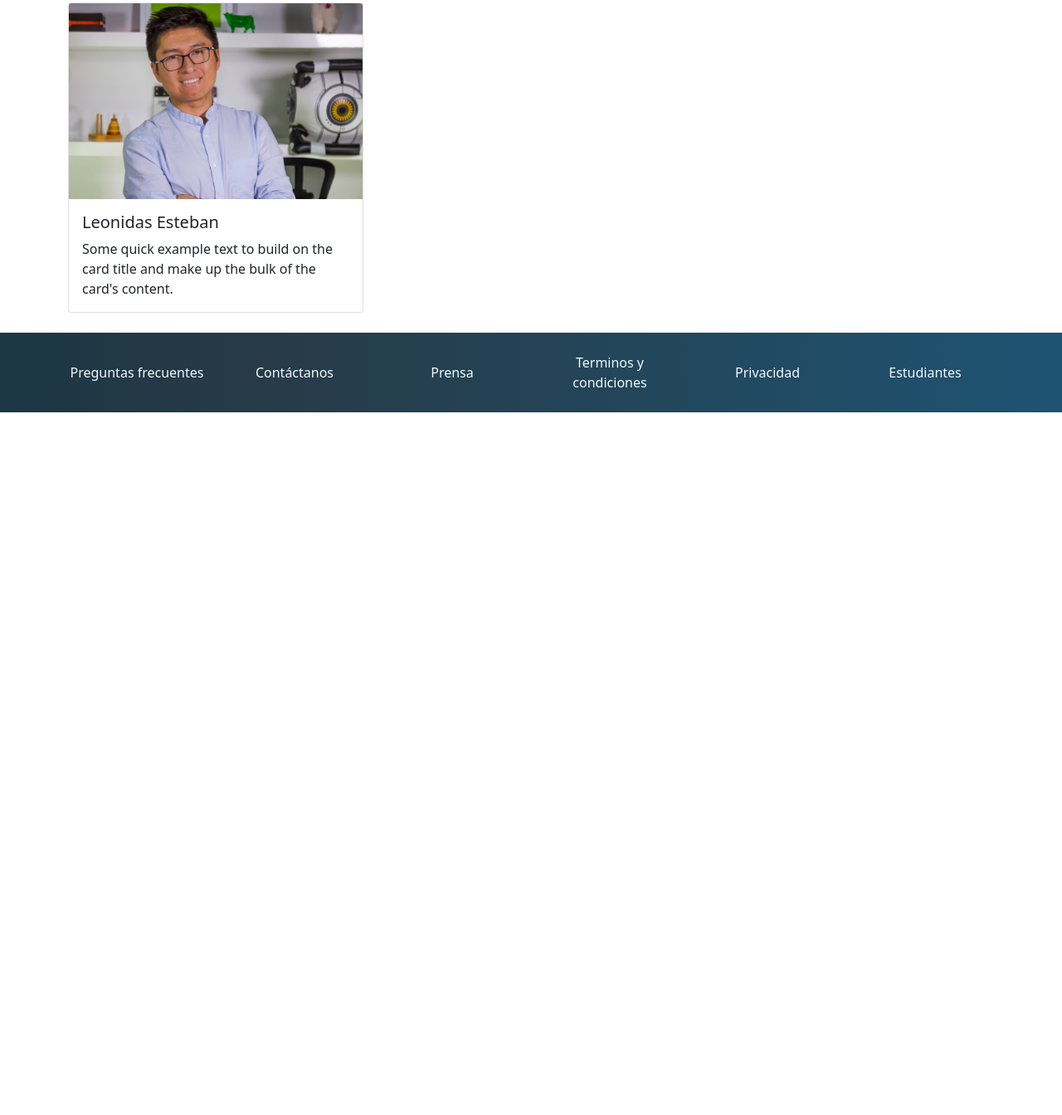
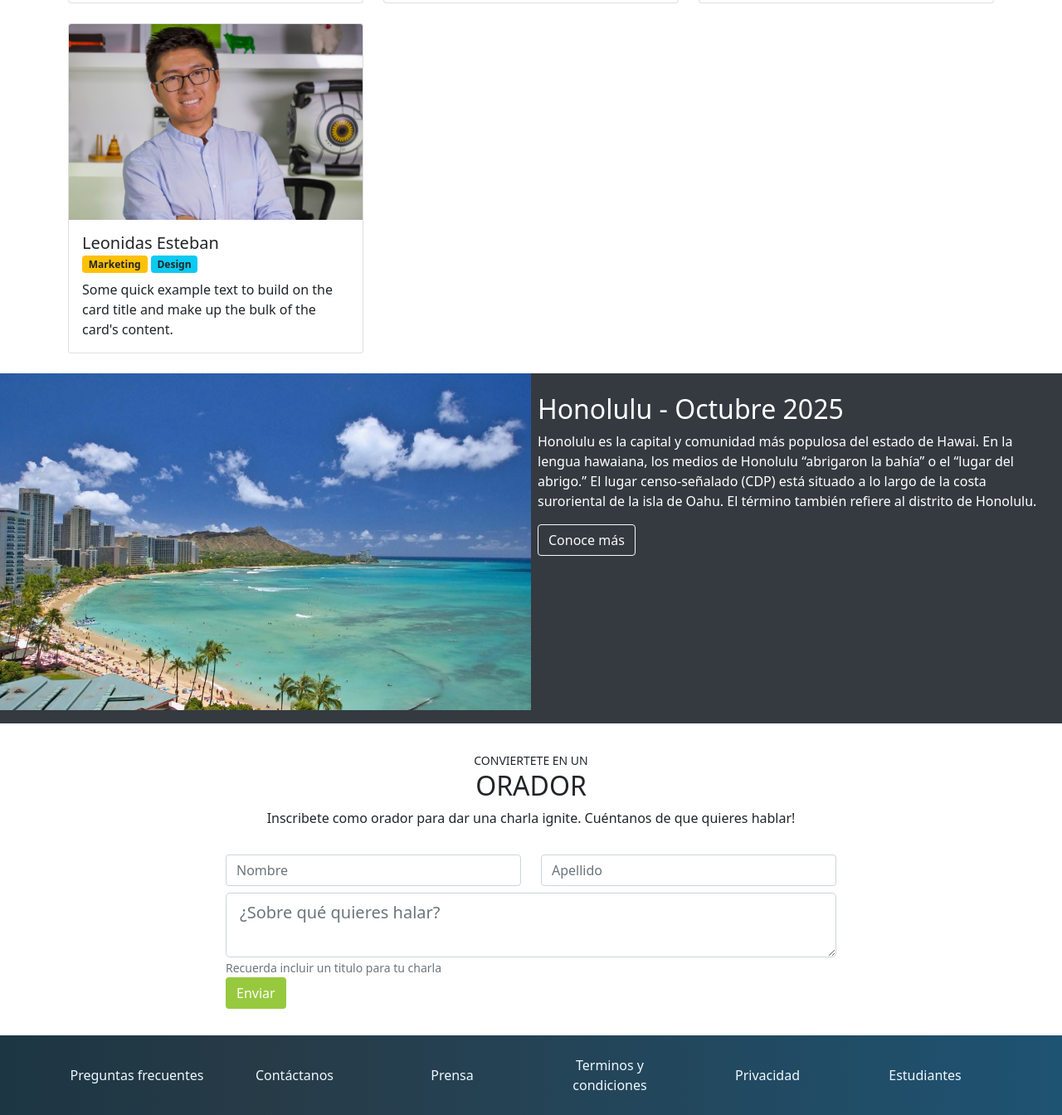
Before and after one commit to AlexanderLGRS/Platziconf, a plain HTML site: page index.html in a window 1280 px wide. Shown: the part 1277-2621 px from the top of the page at 83% size. Before the commit the page ends 1774 px from the top, so only its background shows below. Drawn offline with nearby package versions, Linux system fonts and the light colour scheme.

Commit message:
Agrego seccion Honolulu y conviertete en un orador

```diff
--- a/index.html
+++ b/index.html
@@ -87,8 +87,9 @@
         </div>
     </main>
     <!-- Main -->
+
     <!-- Speakers -->
-    <section id="speakers" class="mt-4 mb-4">
+    <section id="speakers" class="my-4">
         <div class="container">
             <div class="row">
                 <div class="col text-center text-uppercase">
@@ -101,8 +102,13 @@
                     <div class="card">
                         <img src="./assets/speakers/cvander.jpg" class="card-img-top" alt="Foto de Christian Van Der">
                         <div class="card-body">
-                            <h5 class="card-title">Christian Van Der H.</h5>
-                            <p class="card-text">Some quick example text to build on the card title and make up the bulk of the
+                            <h5 class="card-title mb-0">Christian Van Der H.</h5>
+                            <div class="badges mb-2">
+                                <span class="badge bg-warning text-dark">Networking</span>
+                                <span class="badge bg-info text-dark">Trading</span>
+                            </div>
+                            <p class="card-text">Some quick example text to build on the card title and make up the bulk
+                                of the
                                 card's content.</p>
                         </div>
                     </div>
@@ -111,8 +117,13 @@
                     <div class="card">
                         <img src="./assets/speakers/freddy.jpg" class="card-img-top" alt="Foto de Freddy">
                         <div class="card-body">
-                            <h5 class="card-title">Freddy Vega</h5>
-                            <p class="card-text">Some quick example text to build on the card title and make up the bulk of the
+                            <h5 class="card-title mb-0">Freddy Vega</h5>
+                            <div class="badges mb-2">
+                                <span class="badge bg-warning text-dark">Programacion</span>
+                                <span class="badge bg-info text-dark">Data bases</span>
+                            </div>
+                            <p class="card-text">Some quick example text to build on the card title and make up the bulk
+                                of the
                                 card's content.</p>
                         </div>
                     </div>
@@ -121,8 +132,13 @@
                     <div class="card">
                         <img src="./assets/speakers/sacha.jpg" class="card-img-top" alt="Foto de Sacha">
                         <div class="card-body">
-                            <h5 class="card-title">Sasha Lifszyc</h5>
-                            <p class="card-text">Some quick example text to build on the card title and make up the bulk of the
+                            <h5 class="card-title mb-0">Sasha Lifszyc</h5>
+                            <div class="badges mb-2">
+                                <span class="badge bg-warning text-dark">JavaScript</span>
+                                <span class="badge bg-info text-dark">React</span>
+                            </div>
+                            <p class="card-text">Some quick example text to build on the card title and make up the bulk
+                                of the
                                 card's content.</p>
                         </div>
                     </div>
@@ -131,8 +147,13 @@
                     <div class="card">
                         <img src="./assets/speakers/leonidas.jpg" class="card-img-top" alt="Foto de Leonidas">
                         <div class="card-body">
-                            <h5 class="card-title">Leonidas Esteban</h5>
-                            <p class="card-text">Some quick example text to build on the card title and make up the bulk of the
+                            <h5 class="card-title mb-0">Leonidas Esteban</h5>
+                            <div class="badges mb-2">
+                                <span class="badge bg-warning text-dark">Marketing</span>
+                                <span class="badge bg-info text-dark">Design</span>
+                            </div>
+                            <p class="card-text">Some quick example text to build on the card title and make up the bulk
+                                of the
                                 card's content.</p>
                         </div>
                     </div>
@@ -141,6 +162,78 @@
         </div>
     </section>
     <!-- Speakers -->
+
+    <!-- Lugar y fecha -->
+    <section id="place-time">
+        <div class="container-fluid">
+            <div class="row">
+                <div class="col-12 col-lg-6 px-0">
+                    <img src="./assets/honolulu.jpg" alt="Honolulu">
+                    <p></p>
+                </div>
+                <div class="col-12 col-lg-6 py-4 px-2">
+                    <h2>Honolulu - Octubre 2025</h2>
+                    <p>Honolulu es la capital y comunidad más populosa del estado de Hawai. En la lengua hawaiana, los
+                        medios
+                        de Honolulu “abrigaron la bahía” o el “lugar del abrigo.” El lugar censo-señalado (CDP) está
+                        situado a lo largo de la costa suroriental de la isla de Oahu. El término también refiere al
+                        distrito de Honolulu. </p>
+                    <a href="https://www.ecured.cu/Honolulu_(islas_Haw%C3%A1i)" class="btn btn-outline-light">Conoce
+                        más</a>
+                </div>
+            </div>
+        </div>
+    </section>
+    <!-- Lugar y fecha -->
+
+    <!-- Conviertete en orador -->
+    <section id="conviertete-en-orador" class="py-2">
+        <div class="container my-4">
+            <div class="row">
+                <div class="col text-uppercase text-center">
+                    <small>
+                        Conviertete en un
+                    </small>
+                    <h2>Orador</h2>
+                </div>
+            </div>
+            <div class="row">
+                <div class="col text-center">
+                    Inscribete como orador para dar una charla ignite.
+                    Cuéntanos de que quieres hablar!
+                </div>
+            </div>
+            <div class="row">
+                <div class="col col-md-10 offset-md-1 col-lg-8 offset-lg-2 pt-4">
+                    <div class="row">
+                        <div class="col-12 col-md-6 py-2">
+                            <input type="text" class="form-control" placeholder="Nombre" aria-label="Nombre">
+                        </div>
+                        <div class="col-12 col-md-6 py-2">
+                            <input type="text" class="form-control" placeholder="Apellido" aria-label="Apellido">
+                        </div>
+                    </div>
+                    <div class="form-row">
+                        <div class="col">
+                            <textarea name="" id="" cols="30" class="form-control form-control-lg"
+                                placeholder="¿Sobre qué quieres halar?"></textarea>
+                            <small class="form-text text-muted">
+                                Recuerda incluir un titulo para tu charla
+                            </small>
+                        </div>
+                    </div>
+                    <div class="form-row">
+                        <div class="col">
+                            <button type="button" class="btn btn-platzi">Enviar</button></div>
+                    </div>
+                </div>
+            </div>
+        </div>
+    </section>
+
+    <!-- Conviertete en orador -->
+
+
     <!-- Footer -->
     <footer id="footer" class="pb-4 pt-4">
         <div class="container">
--- a/style.css
+++ b/style.css
@@ -41,7 +41,13 @@
 #carousel .overlay .row{
   height: 100%;
 }
-
+#place-time{
+  background-color: #343a40;
+  color: white;
+}
+#place-time img{
+  max-width: 100%;
+}
 #footer {
   background: linear-gradient(90deg, #1c3643, #273b47 25%, #1e5372);
   color: aliceblue;
```
